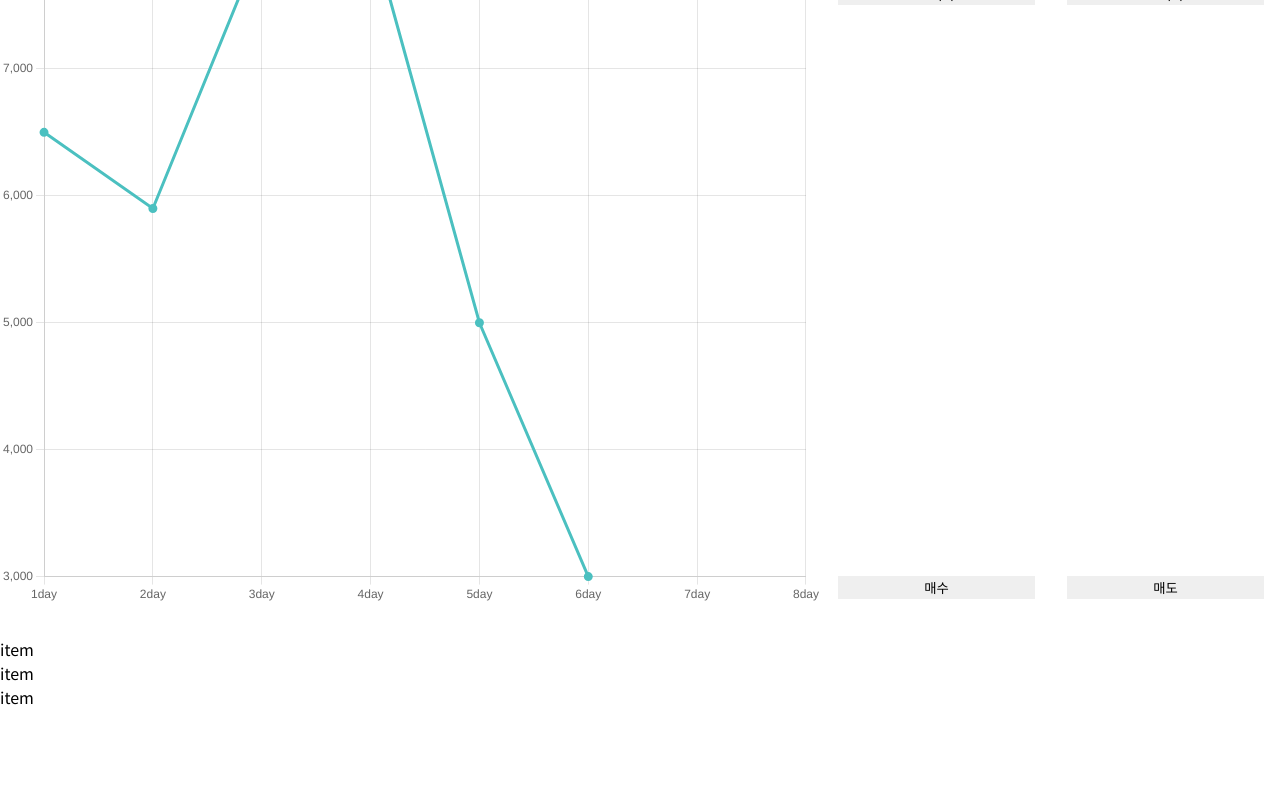
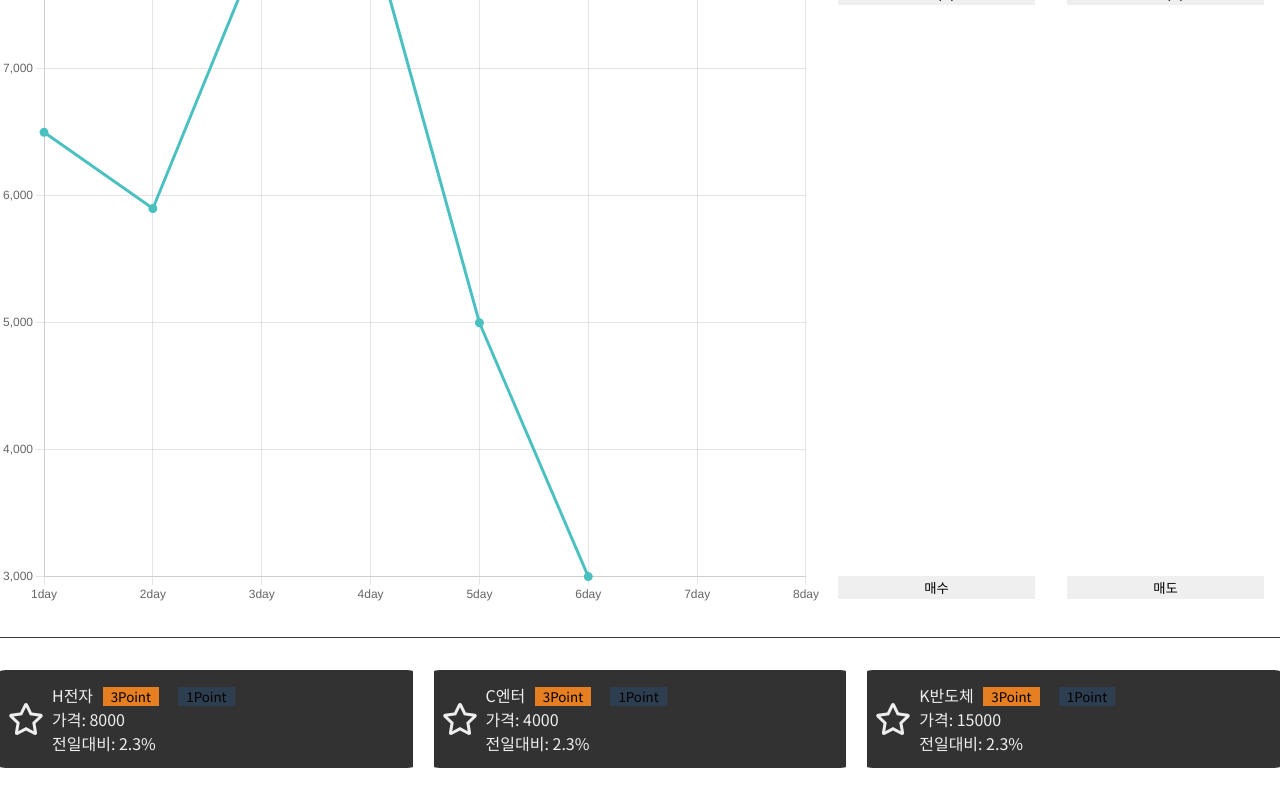
Before and after one commit to hyebin26/react_stockgame, a React (Create React App) app: page /login in a window 1280 px wide. Shown: the part 284-1084 px from the top of the page. Before the commit the page ends 993 px from the top, so only its background shows below. Built offline with nearby package versions, Linux system fonts and the light colour scheme.

Commit message:
add stockItem and stockItemList

```diff
--- a/src/app.module.css
+++ b/src/app.module.css
@@ -1,7 +1,7 @@
 @value color_background, color_nav from "./common/common.css";
 
 .container {
-  width: 100vw;
-  height: 100vh;
+  width: 100%;
+  height: 100%;
   background-color: color_background;
 }
--- a/src/common/common.css
+++ b/src/common/common.css
@@ -16,5 +16,6 @@
 @value color_white rgb(238, 238, 238);
 @value color_container rgb(58, 58, 58);
 @value color_resetBtn rgb(80, 80, 80);
+@value color_itemColor rgb(80, 80, 80);
 
 @value fontSize_header 1.1em;
--- a/src/components/header/header.module.css
+++ b/src/components/header/header.module.css
@@ -3,7 +3,6 @@
 .header {
   color: color_header_font;
   background-color: color_nav;
-  border-bottom: 1px solid color_header_font;
   height: height_header;
   font-size: fontSize_header;
 }
--- a/src/components/main/main.module.css
+++ b/src/components/main/main.module.css
@@ -3,7 +3,8 @@
 .main {
   max-width: width_container_1;
   height: height_main;
-  margin: 2rem auto;
+  margin: 0 auto;
+  margin-top: 2rem;
   padding: padding_container;
   border-bottom: 1px solid color_header_font;
 }
--- a/src/components/main_act/mainAct.jsx
+++ b/src/components/main_act/mainAct.jsx
@@ -8,7 +8,7 @@ const MainAct = (props) => {
     <>
       <p className={styles.title}>{title}</p>
       <div className={styles.itemContainer}>
-        <p>매수가격</p>
+        <p>{title}가격</p>
         <input type="number" value="2000" />
       </div>
       <div className={styles.itemContainer}>
--- /dev/null
+++ b/src/components/main_hintBtn/mainHintBtn.jsx
@@ -0,0 +1,12 @@
+import React from "react";
+import styles from "./mainHintBtn.module.css";
+
+const MainHintBtn = (props) => {
+  const { hintPoint } = props;
+
+  if (hintPoint === 1)
+    return <button className={styles.oneBtn}>{hintPoint}Point</button>;
+  return <button className={styles.threeBtn}>{hintPoint}Point</button>;
+};
+
+export default MainHintBtn;
--- /dev/null
+++ b/src/components/main_hintBtn/mainHintBtn.module.css
@@ -0,0 +1,14 @@
+.oneBtn,
+.threeBtn {
+  border: none;
+  padding: 0 0.5rem;
+  margin: 0 0.6rem;
+  cursor: pointer;
+}
+
+.oneBtn {
+  background-color: rgb(44, 62, 80);
+}
+.threeBtn {
+  background-color: rgb(230, 126, 34);
+}
--- a/src/components/main_stockItem/mainStockItem.jsx
+++ b/src/components/main_stockItem/mainStockItem.jsx
@@ -1,12 +1,19 @@
 import React from "react";
+import MainStockItemList from "../main_stockItemList/mainStockItemList";
 import styles from "./mainStockItem.module.css";
+
+const data = [
+  { name: "H전자", price: [8000] },
+  { name: "C엔터", price: [4000] },
+  { name: "K반도체", price: [15000] },
+];
 
 const StockItem = (props) => {
   return (
-    <ul>
-      <li>item</li>
-      <li>item</li>
-      <li>item</li>
+    <ul className={styles.container}>
+      {data.map((item) => (
+        <MainStockItemList name={item.name} price={item.price} />
+      ))}
     </ul>
   );
 };
--- a/src/components/main_stockItem/mainStockItem.module.css
+++ b/src/components/main_stockItem/mainStockItem.module.css
@@ -0,0 +1,6 @@
+.container {
+  display: flex;
+  justify-content: space-between;
+  border-top: 1px solid rgb(58, 58, 58);
+  padding: 2rem 0;
+}
--- /dev/null
+++ b/src/components/main_stockItemList/mainStockItemList.jsx
@@ -0,0 +1,29 @@
+import { faStar } from "@fortawesome/free-regular-svg-icons";
+import { FontAwesomeIcon } from "@fortawesome/react-fontawesome";
+import React from "react";
+import MainHintBtn from "../main_hintBtn/mainHintBtn";
+import styles from "./mainStockItemList.module.css";
+
+const MainStockItemList = (props) => {
+  const { price, name } = props;
+  return (
+    <li className={styles.itemContainer}>
+      <div className={styles.iconContainer}>
+        <FontAwesomeIcon icon={faStar} />
+      </div>
+      <div className={styles.textContainer}>
+        <div className={styles.hintContainer}>
+          <span>{name}</span>
+          <MainHintBtn hintPoint={3} />
+          <MainHintBtn hintPoint={1} />
+        </div>
+        <div className={styles.priceContainer}>
+          <p>가격: {price}</p>
+          <p>전일대비: 2.3%</p>
+        </div>
+      </div>
+    </li>
+  );
+};
+
+export default MainStockItemList;
--- /dev/null
+++ b/src/components/main_stockItemList/mainStockItemList.module.css
@@ -0,0 +1,18 @@
+@value color_itemColor from "../../common/common.css";
+
+.itemContainer {
+  background-color: rgb(50, 50, 50);
+  width: 31%;
+  border-radius: 1.4%;
+  color: rgba(238, 238, 238);
+  padding: 0.8rem 0.5rem;
+  display: flex;
+}
+.iconContainer {
+  font-size: 2rem;
+  display: flex;
+  align-items: center;
+}
+.textContainer {
+  padding-left: 0.5rem;
+}
```
Also changed, not shown: 1 other file (tests, documents, lock files or other folders).
